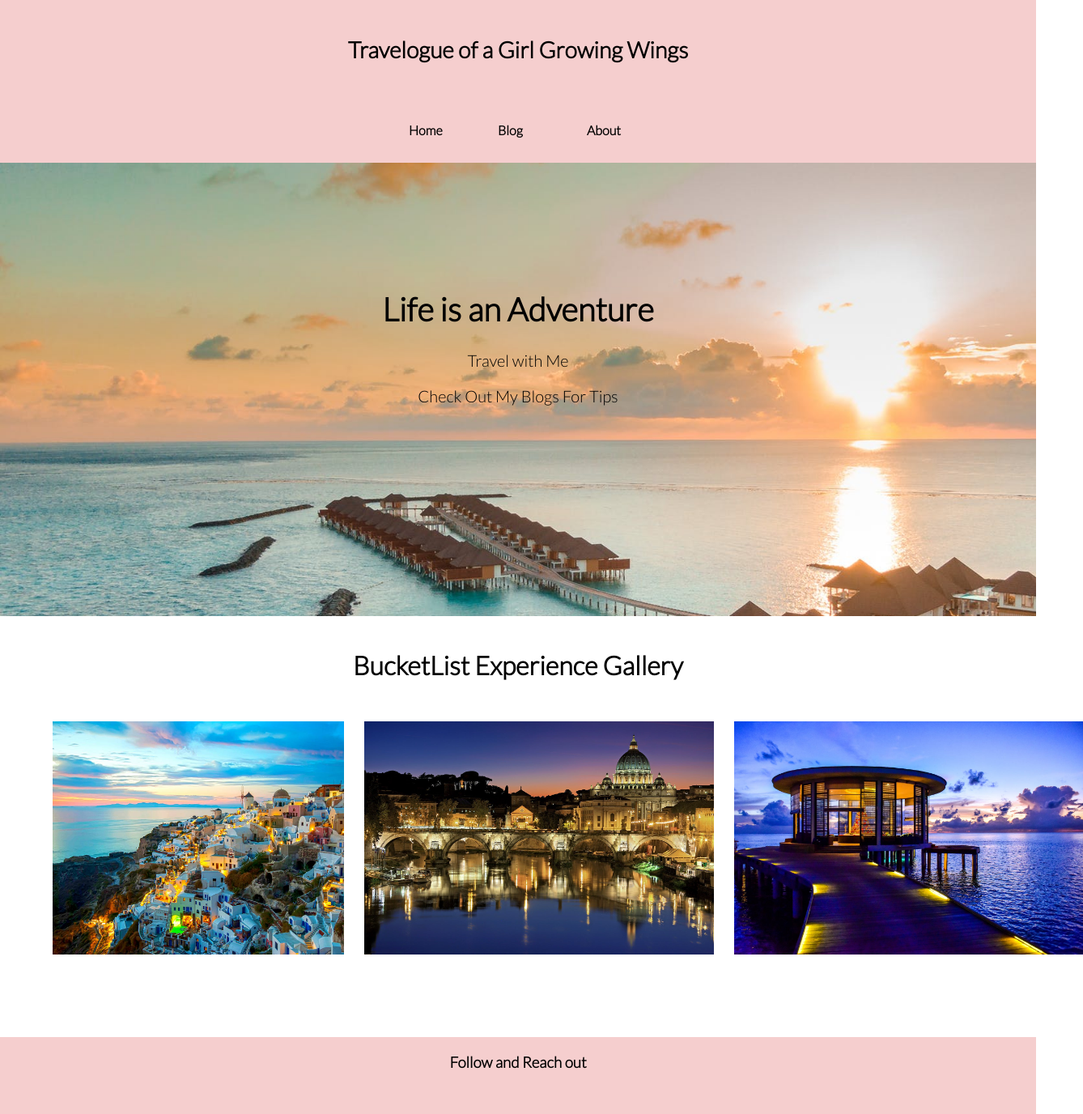
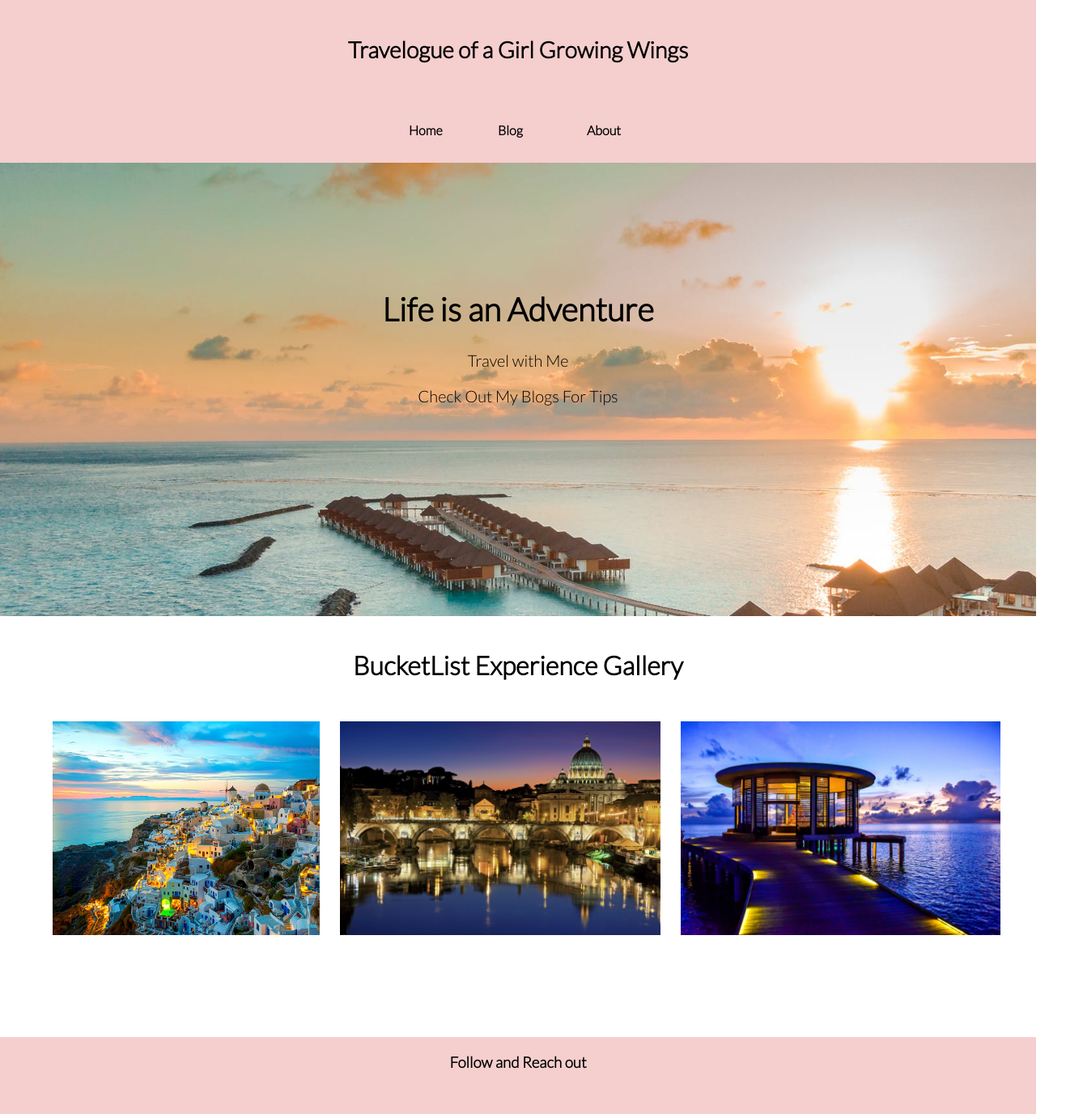
Before and after one commit to Maiyoj/Maps-n-Bags, a React (Create React App) app: page / in a window 1280 px wide. Shown: the top 1376 px of the page at 81% size, 1338 px wide, since content can reach past the window. Built offline with nearby package versions, Linux system fonts and the light colour scheme.

Commit message:
[update] font family

```diff
--- a/src/App.css
+++ b/src/App.css
@@ -5,7 +5,6 @@ body{
 font-family: 'Lato', sans-serif;
 
 }
-
 
 /* Navstyling */
 .head{
@@ -279,8 +278,12 @@ width: 45%;
   @media only screen and (max-width: 1390px) {
     .images{
       width: 50%;
-      height: 60%;
+      height: 55%;
       margin-left: 40px;
+
+    }
+    .images img{
+      padding-left: 25px;
     }
 
 
```
